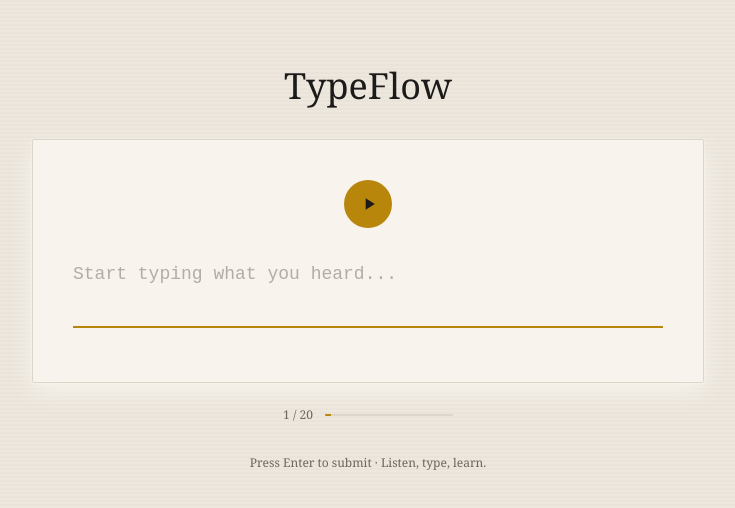
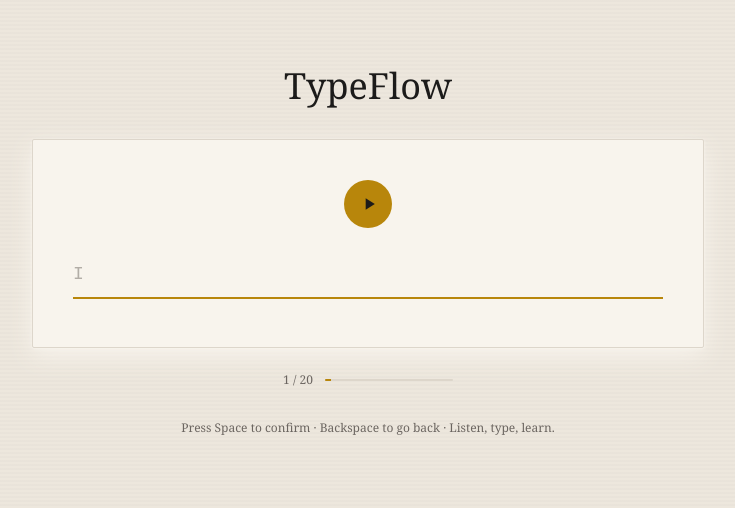
Before and after one commit to joyway1978/TypeFlow, a Next.js app in the folder frontend/: page / in a window 1280 px wide. Both pictures are taken after a click on the button "Play sentence audio". Shown: the top 508 px of the page, without its empty margins (272-1007 px from the left). Built offline with nearby package versions, Linux system fonts and the light colour scheme; no server answers.

Commit message:
Task 2: Create WordInput component, update SentenceDisplay for word-by-word mode

```diff
--- a/frontend/app/page.tsx
+++ b/frontend/app/page.tsx
@@ -1,12 +1,11 @@
 'use client';
-import { useCallback } from 'react';
+import { useCallback, useEffect, useRef } from 'react';
 import { usePractice } from '@/hooks/usePractice';
 import { useAudio } from '@/hooks/useAudio';
 import { PaperSheet } from '@/components/PaperSheet';
 import { SentenceDisplay } from '@/components/SentenceDisplay';
 import { PlayButton } from '@/components/PlayButton';
-import { TypingInput } from '@/components/TypingInput';
-import { SubmitButton } from '@/components/SubmitButton';
+import { WordInput } from '@/components/WordInput';
 import { FeedbackReport } from '@/components/FeedbackReport';
 import { StatsBar } from '@/components/StatsBar';
 import { ProgressBar } from '@/components/ProgressBar';
@@ -28,9 +27,32 @@ export default function Home() {
     startTyping,
     submitAnswer,
     nextSentence,
+    words,
+    currentWordIndex,
+    wordInputs,
+    wordStatuses,
+    isAllWordsDone,
+    updateCurrentWord,
+    confirmWord,
+    goBackWord,
   } = usePractice();
 
   const { play: playAudio, replay, isPlaying, isLoading: audioLoading } = useAudio();
+
+  const submittedRef = useRef(false);
+
+  useEffect(() => {
+    if (isAllWordsDone && phase === 'typing' && !submittedRef.current) {
+      submittedRef.current = true;
+      submitAnswer();
+    }
+  }, [isAllWordsDone, phase, submitAnswer]);
+
+  useEffect(() => {
+    if (phase !== 'typing') {
+      submittedRef.current = false;
+    }
+  }, [phase]);
 
   const handlePlay = useCallback(async () => {
     if (!currentSentence) return;
@@ -43,12 +65,6 @@ export default function Home() {
     replay();
   }, [replay]);
 
-  const handleSubmit = useCallback(() => {
-    if (userInput.trim()) {
-      submitAnswer();
-    }
-  }, [userInput, submitAnswer]);
-
   const handleNext = useCallback(() => {
     nextSentence();
   }, [nextSentence]);
@@ -56,10 +72,12 @@ export default function Home() {
   const showSentence = phase === 'idle' || phase === 'listening';
   const showPlayButton = phase === 'idle' || phase === 'listening' || phase === 'typing';
   const showInput = phase === 'typing' || phase === 'checking';
-  const showSubmit = phase === 'typing' && userInput.trim().length > 0;
   const showFeedback = phase === 'feedback' && feedback;
   const showNext = phase === 'feedback';
   const isInputDimmed = phase === 'typing';
+
+  const currentWordValue = wordInputs[currentWordIndex] ?? '';
+  const currentWordTarget = words[currentWordIndex] ?? '';
 
   return (
     <main className="flex min-h-screen flex-col items-center px-4 py-8 md:px-12 md:py-16">
@@ -71,7 +89,9 @@ export default function Home() {
         {showSentence && (
           <div className="mb-6">
             <SentenceDisplay
-              sentence={currentSentence?.text ?? null}
+              words={words}
+              currentWordIndex={currentWordIndex}
+              wordStatuses={wordStatuses}
               dimmed={isInputDimmed}
             />
           </div>
@@ -87,24 +107,17 @@ export default function Home() {
           </div>
         )}
 
-        {showInput && (
+        {showInput && phase === 'typing' && (
           <div className="mb-2">
-            <TypingInput
-              value={userInput}
-              onChange={setUserInput}
+            <WordInput
+              targetWord={currentWordTarget}
+              value={currentWordValue}
+              onChange={updateCurrentWord}
+              onConfirm={confirmWord}
+              onGoBack={goBackWord}
               disabled={isLoading}
-              onSubmit={handleSubmit}
-              placeholder="Start typing what you heard..."
             />
           </div>
-        )}
-
-        {showSubmit && (
-          <SubmitButton
-            onClick={handleSubmit}
-            disabled={userInput.trim().length === 0}
-            isLoading={isLoading}
-          />
         )}
 
         {error && (
@@ -139,7 +152,7 @@ export default function Home() {
       )}
 
       <p className="mt-8 font-serif text-xs text-ink-faded">
-        Press Enter to submit &middot; Listen, type, learn.
+        Press Space to confirm &middot; Backspace to go back &middot; Listen, type, learn.
       </p>
     </main>
   );
--- a/frontend/components/SentenceDisplay.tsx
+++ b/frontend/components/SentenceDisplay.tsx
@@ -1,12 +1,20 @@
 'use client';
+import type { WordStatus } from '@/lib/types';
 
 interface SentenceDisplayProps {
-  sentence: string | null;
+  words: string[];
+  currentWordIndex: number;
+  wordStatuses: WordStatus[];
   dimmed?: boolean;
 }
 
-export function SentenceDisplay({ sentence, dimmed = false }: SentenceDisplayProps) {
-  if (!sentence) {
+export function SentenceDisplay({
+  words,
+  currentWordIndex,
+  wordStatuses,
+  dimmed = false,
+}: SentenceDisplayProps) {
+  if (words.length === 0) {
     return (
       <p className="text-center text-ink-faded">No sentence loaded.</p>
     );
@@ -14,11 +22,33 @@ export function SentenceDisplay({ sentence, dimmed = false }: SentenceDisplayPro
 
   return (
     <p
-      className={`text-center font-serif text-xl leading-relaxed text-ink transition-opacity duration-200 md:text-2xl ${
+      className={`text-center font-serif text-xl leading-relaxed transition-opacity duration-200 md:text-2xl ${
         dimmed ? 'opacity-60' : 'opacity-100'
       }`}
     >
-      {sentence}
+      {words.map((word, index) => {
+        const status = wordStatuses[index] ?? 'pending';
+        const isCurrent = index === currentWordIndex;
+
+        let className = '';
+
+        if (status === 'correct') {
+          className = 'text-correct-ink';
+        } else if (status === 'wrong') {
+          className = 'text-teacher-red';
+        } else if (isCurrent) {
+          className = 'text-bookmark-gold border-b-2 border-bookmark-gold';
+        } else {
+          className = 'text-ink-faded';
+        }
+
+        return (
+          <span key={index}>
+            <span className={className}>{word}</span>
+            {index < words.length - 1 && ' '}
+          </span>
+        );
+      })}
     </p>
   );
 }
--- /dev/null
+++ b/frontend/components/WordInput.tsx
@@ -0,0 +1,63 @@
+'use client';
+import { useRef, useEffect } from 'react';
+
+interface WordInputProps {
+  targetWord: string;
+  value: string;
+  onChange: (value: string) => void;
+  onConfirm: () => void;
+  onGoBack: () => void;
+  disabled?: boolean;
+}
+
+export function WordInput({
+  targetWord,
+  value,
+  onChange,
+  onConfirm,
+  onGoBack,
+  disabled = false,
+}: WordInputProps) {
+  const inputRef = useRef<HTMLInputElement>(null);
+
+  useEffect(() => {
+    if (!disabled && inputRef.current) {
+      inputRef.current.focus();
+    }
+  }, [disabled]);
+
+  const handleKeyDown = (e: React.KeyboardEvent<HTMLInputElement>) => {
+    if (e.key === ' ') {
+      e.preventDefault();
+      if (!disabled && value.trim().length > 0) {
+        onConfirm();
+      }
+      return;
+    }
+
+    if (e.key === 'Backspace' && value === '' && !disabled) {
+      e.preventDefault();
+      onGoBack();
+    }
+  };
+
+  return (
+    <div className="relative">
+      <input
+        ref={inputRef}
+        type="text"
+        value={value}
+        onChange={(e) => onChange(e.target.value)}
+        onKeyDown={handleKeyDown}
+        disabled={disabled}
+        placeholder={targetWord}
+        autoComplete="off"
+        autoCorrect="off"
+        autoCapitalize="off"
+        spellCheck={false}
+        className="w-full bg-transparent px-0 py-2 font-mono text-input text-ink placeholder:text-ink-faded/50 outline-none transition-colors duration-200 border-b-[1.5px] border-paper-edge focus:border-b-2 focus:border-bookmark-gold disabled:opacity-50"
+        aria-label={`Type the word: ${targetWord}`}
+      />
+    </div>
+  );
+}
```
